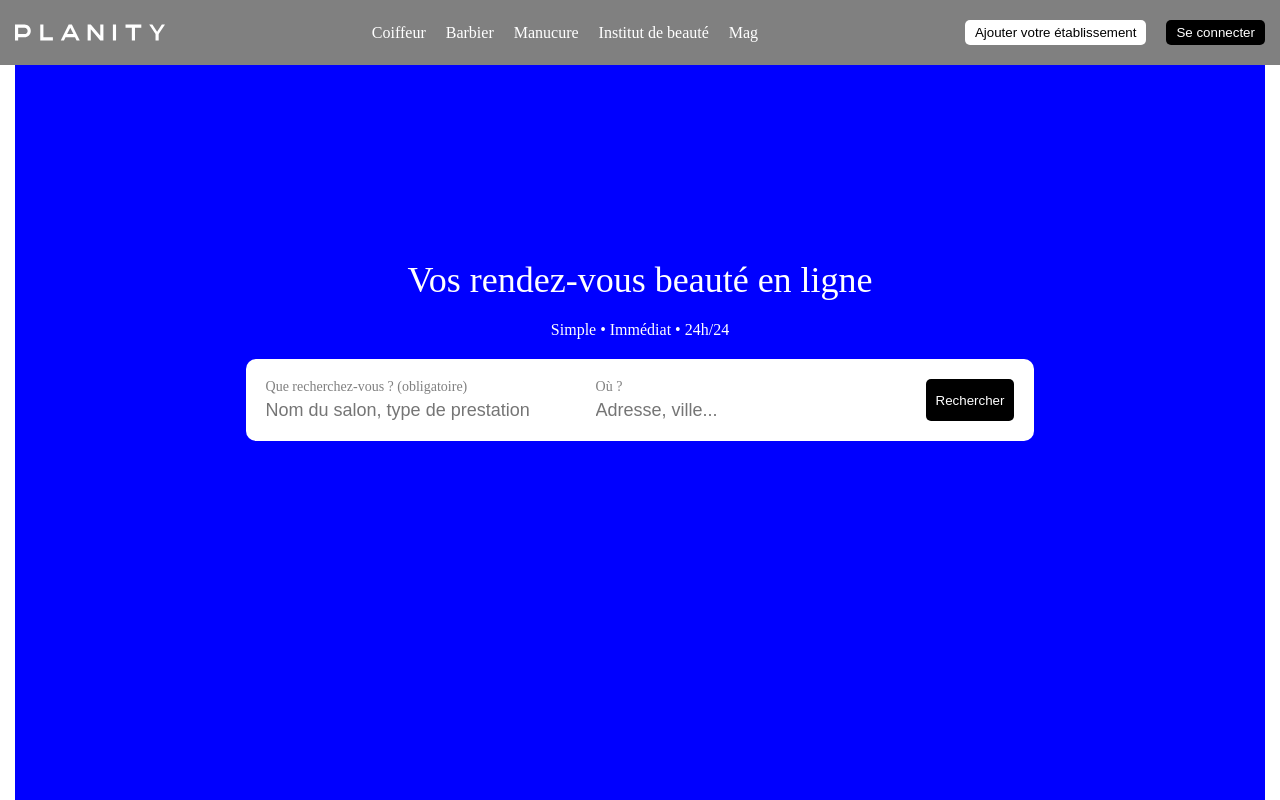
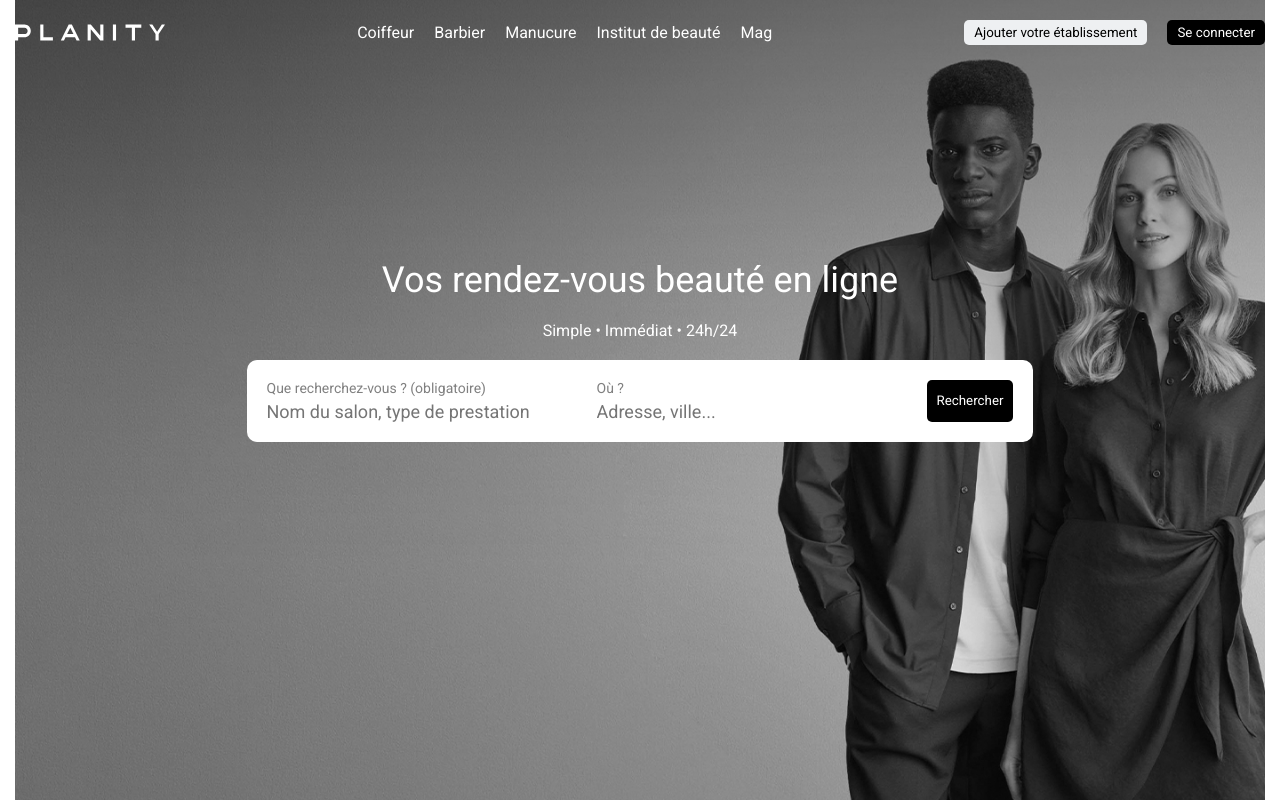
Before and after one commit to DdLgc/Planity, a plain HTML site: page index.html in a window 1280 px wide. Drawn offline with Linux system fonts and the light colour scheme.

Commit message:
Add backgtround and typo

```diff
--- a/assets/css/style.css
+++ b/assets/css/style.css
@@ -1,3 +1,6 @@
+@import url('https://fonts.googleapis.com/css2?family=Roboto&family=Shadows+Into+Light&display=swap');
+
+
 /*
 Convention de nommage : BEM
 Block
@@ -8,7 +11,9 @@ Modifier
 /*
 FLUX
 */
-
+* {
+    font-family: 'Roboto', sans-serif;
+}
 .flux {
   max-width: 1250px;
   margin-left: auto;
@@ -20,7 +25,7 @@ BUTTON
 */
 
 .button {
-    background-color: white;
+  background-color:#eef0f2;
   color: black;
   padding: 5px 10px;
   border-radius: 5px;
@@ -36,7 +41,7 @@ HEADER
 */
 
 .header {
-    background-color: grey;
+  background-color:transparent;
   position: fixed;
   width: 100%;
 }
@@ -49,7 +54,8 @@ HEADER
 
 .header__logo {
   width: 150px;
-    filter: brightness(0) saturate(100%) invert(99%) sepia(15%) saturate(57%) hue-rotate(234deg) brightness(115%) contrast(100%);
+  filter: brightness(0) saturate(100%) invert(99%) sepia(15%) saturate(57%)
+    hue-rotate(234deg) brightness(115%) contrast(100%);
 }
 
 .header__list-link {
@@ -68,13 +74,14 @@ HEADER
   column-gap: 20px;
 }
 
-
 /*
 HERO
 */
 
 .hero {
-    background-color: blue;
+  background: url(../img/background.jpg);
+  background-position: center;
+  background-size: cover;
   height: 100vh;
   display: flex;
   flex-direction: column;
@@ -99,7 +106,7 @@ HERO
   border-radius: 10px;
   padding: 20px;
   display: flex;
-    column-gap: 30px
+  column-gap: 30px;
 }
 
 .hero__field {
--- a/index.html
+++ b/index.html
@@ -3,7 +3,7 @@
   <head>
     <meta charset="UTF-8" />
     <meta name="viewport" content="width=device-width, initial-scale=1.0" />
-    <title>Recode Planity</title>
+    <title>Planity</title>
     <link rel="stylesheet" href="assets/css/reset.css" />
     <link rel="stylesheet" href="assets/css/style.css" />
   </head>
```
Lines whose indentation alone changed are shown as unchanged.
